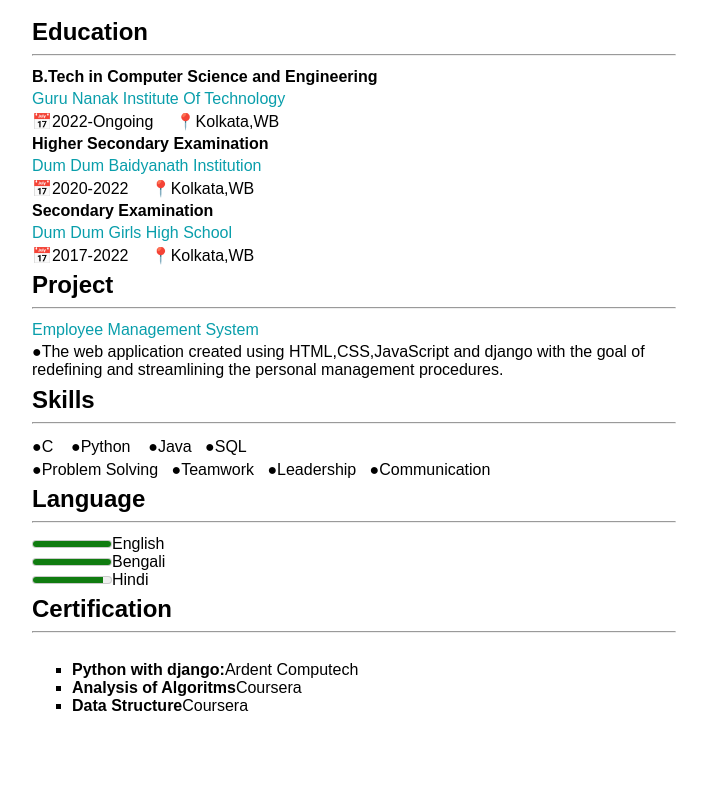
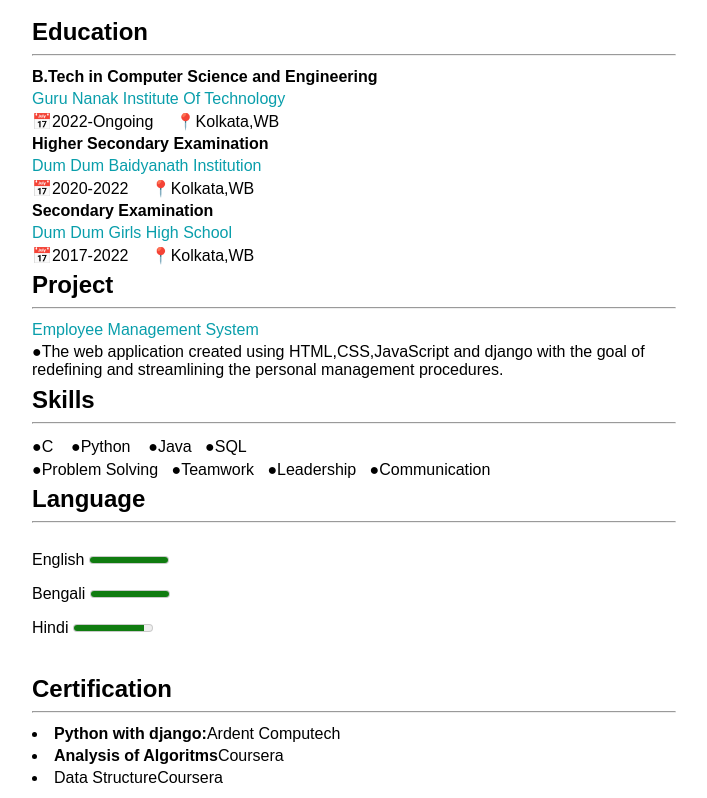
Before and after one commit to Annanya17/Resume, a plain HTML site: page index.html in a window 1280 px wide. Shown: the part 305-1103 px from the top of the page, without its empty margins (286-993 px from the left). Before the commit the page ends 1047 px from the top, so only its background shows below. Drawn offline with Linux system fonts and the light colour scheme.

Commit message:
Update index.html

```diff
--- a/index.html
+++ b/index.html
@@ -150,9 +150,9 @@
         </tr>
         <tr>
             <td>
-                <meter value="10" min="0" max="10"></meter>English<br>
-                <meter value="10" min="0" max="10"></meter>Bengali<br>
-                <meter value="9" min="0" max="10"></meter>Hindi<br>
+               <p>English <meter value="10" min="0" max="10"></meter><br></p>
+               <p>Bengali <meter value="10" min="0" max="10"></meter><br></p>
+            <p>Hindi <meter value="9" min="0" max="10"></meter><br></p>
             </td>
         </tr>
         <!--Certification-->
@@ -164,14 +164,20 @@
             </td>
         </tr>
         <tr>
-            <td>
                 <ul type="square">
-                    <li><b>Python with django:</b>Ardent Computech</li>
-                    <li><b>Analysis of Algoritms</b>Coursera</li>
-                    <li><b>Data Structure</b>Coursera</li>
+                  <td> <li><b>Python with django:</b>Ardent Computech</li></td>
                 </ul>
-            </td>
         </tr>
+        <tr>
+            <ul type="square">
+              <td> <li><b>Analysis of Algoritms</b>Coursera</li></td>
+            </ul>
+    </tr>
+    <tr>
+        <ul type="square">
+          <td> <li>Data Structure</b>Coursera<b></li></td>
+        </ul>
+</tr>
 
     </Center>
 
```
